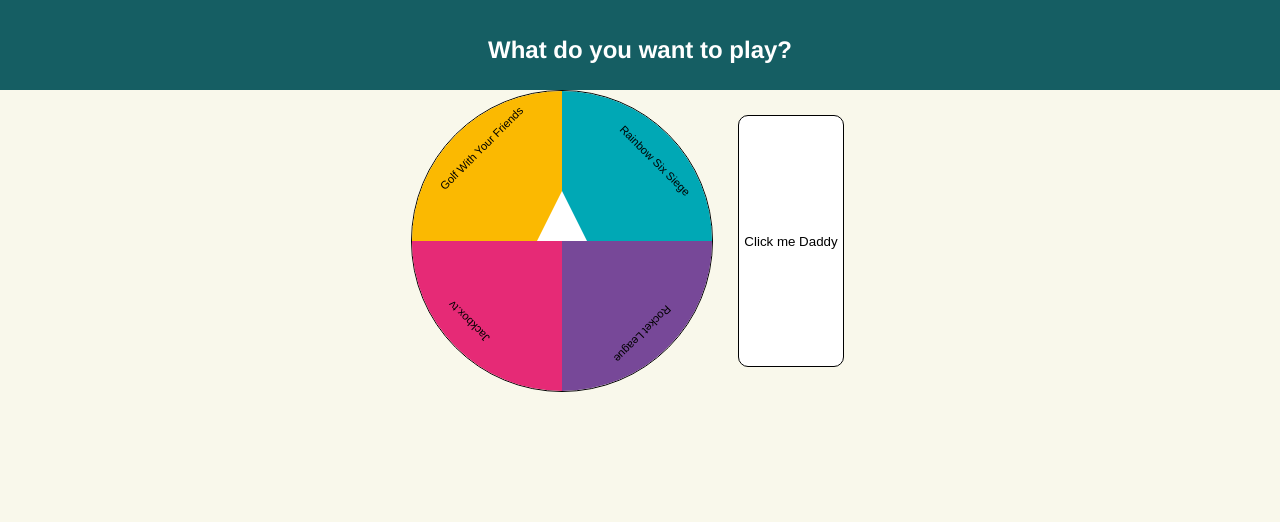
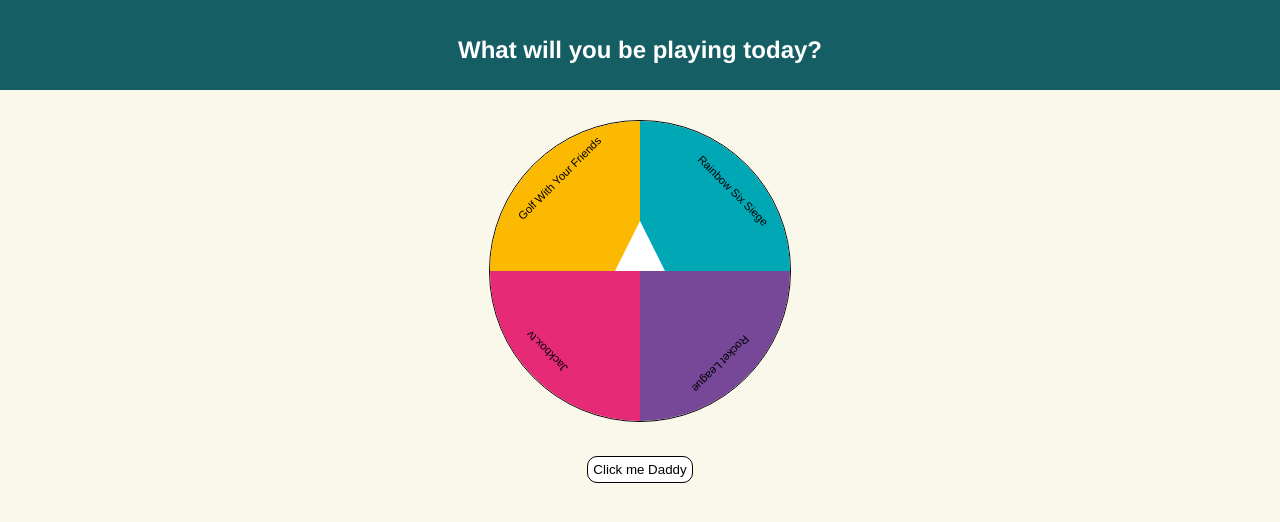
Before and after one commit to Boxface/react-random-game-spinner, a React (Create React App) app: page / in a window 1280 px wide. Shown: the top 522 px of the page. Built offline with nearby package versions, Linux system fonts and the light colour scheme.

Commit message:
Starting to tidy up code

```diff
--- a/src/App.js
+++ b/src/App.js
@@ -1,9 +1,10 @@
 import React, { Component } from 'react';
 import './App.css';
 
+import Button from './components/Button/Button';
+import Container from './components/Container/Container';
 import Header from './components/Header/Header';
 import Spinner from './components/Spinner/Spinner';
-import Button from './components/Button/Button';
 
 class App extends Component {
 	constructor() {
@@ -27,12 +28,16 @@ class App extends Component {
 		return (
 			<div id="App">
 				<Header>
-					<h1>What do you want to play?</h1>
+					<h1>What will you be playing today?</h1>
 				</Header>
-				<Spinner degrees={degrees}></Spinner>
-				<Button onClick={this.spin}>
-					Click me Daddy
-				</Button>
+				<Container>
+					<Spinner degrees={degrees}></Spinner>
+				</Container>
+				<Container>
+					<Button onClick={this.spin}>
+						Click me Daddy
+					</Button>
+				</Container>
 			</div>
 		);
 	}
--- a/src/components/Button/Button.styles.js
+++ b/src/components/Button/Button.styles.js
@@ -5,7 +5,6 @@ const ButtonComponent = styled.button`
 	border: 1px solid black;
 	border-radius: 10px;
 	padding: 5px;
-	margin: 25px;
 `;
 
 export default ButtonComponent;
--- /dev/null
+++ b/src/components/Container/Container.js
@@ -0,0 +1,23 @@
+import React from 'react';
+import PropTypes from 'prop-types';
+
+import ContainerComponent from './Container.styles';
+
+const Container = ({ children }) => (
+	<ContainerComponent>
+		{children}
+	</ContainerComponent>
+);
+
+Container.propTypes = {
+	/**
+	* The content of the Container
+	*/
+	children: PropTypes.oneOfType([PropTypes.node]),
+};
+
+Container.description = `
+	Container to surround individual components
+`;
+
+export default Container;
--- /dev/null
+++ b/src/components/Container/Container.styles.js
@@ -0,0 +1,8 @@
+import styled from 'styled-components';
+
+const ContainerComponent = styled.div`
+	flex-basis: 100%;
+	margin-bottom: 30px;
+`;
+
+export default ContainerComponent;
--- a/src/components/Header/Header.styles.js
+++ b/src/components/Header/Header.styles.js
@@ -6,6 +6,7 @@ const HeaderComponent = styled.header`
 	flex-basis: 100%;
 	height: 50px;
 	padding: 20px;
+	margin-bottom: 30px;
 
 	h1 {
 		font-size: 1.5em;
--- a/src/components/Spinner/Spinner.js
+++ b/src/components/Spinner/Spinner.js
@@ -5,17 +5,17 @@ import SpinnerComponent, {SpinnerDialComponent} from './Spinner.styles';
 const Spinner = ( {degrees} ) => (
 	<SpinnerComponent>
 	  <div className="Spinner-outer-wheel">
-		<div className="Spinner-inner-wheel" id="spinnerWheel">
-			<div className = "Spinner-outer-segment g1" id="game-1">
+		<div className="Spinner-inner-wheel">
+			<div className = "Spinner-outer-segment g1">
 			  <div className = "Spinner-inner-segment">Rainbow Six Siege</div>
 			</div>
-			<div className = "Spinner-outer-segment g2" id="game-2">
+			<div className = "Spinner-outer-segment g2">
 			  <div className = "Spinner-inner-segment">Rocket League</div>
 			</div>
-			<div className = "Spinner-outer-segment g3" id="game-3">
+			<div className = "Spinner-outer-segment g3">
 			  <div className = "Spinner-inner-segment">Jackbox.tv</div>
 			</div>
-			<div className = "Spinner-outer-segment g4" id="game-4">
+			<div className = "Spinner-outer-segment g4">
 			  <div className = "Spinner-inner-segment">Golf With Your Friends</div>
 			</div>
 		</div>
--- a/src/components/Spinner/Spinner.styles.js
+++ b/src/components/Spinner/Spinner.styles.js
@@ -1,6 +1,7 @@
 import styled from 'styled-components';
 
 const SpinnerComponent = styled.div`
+	display: inline-block;
 
 	.Spinner-outer-wheel {
 	  border: 1px solid black;
@@ -37,35 +38,23 @@ const SpinnerComponent = styled.div`
 	}
 
 	.Spinner-outer-segment:first-child {
-	  transform: rotate(0deg) skewY(0);
+		background-color: #00a8b5;
+		transform: rotate(0deg) skewY(0);
 	}
 
 	.Spinner-outer-segment:nth-child(2) {
-	  transform: rotate(90deg) skewY(0);
+		background-color: #774898;
+		transform: rotate(90deg) skewY(0);
 	}
 
 	.Spinner-outer-segment:nth-child(3) {
-	  transform: rotate(180deg) skewY(0);
+		background-color: #e62a76;
+		transform: rotate(180deg) skewY(0);
 	}
 
 	.Spinner-outer-segment:nth-child(4) {
-	  transform: rotate(270deg) skewY(0);
-	}
-
-	.g1 {
-	  background-color: #00a8b5;
-	}
-
-	.g2 {
-	  background-color: #774898;
-	}
-
-	.g3 {
-	  background-color: #e62a76;
-	}
-
-	.g4 {
-	  background-color: #fbb901;
+		background-color: #fbb901;
+		transform: rotate(270deg) skewY(0);
 	}
 
 `;
@@ -74,7 +63,6 @@ export const SpinnerDialComponent = styled.div`
 	border-left: 25px solid transparent;
 	border-right: 25px solid transparent;
 	border-bottom: 50px solid white;
-	color: black;
 	height: 0;
 	position: absolute;
 	left: 125px;
```
